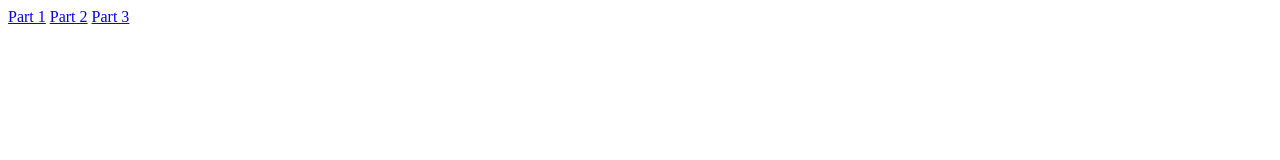
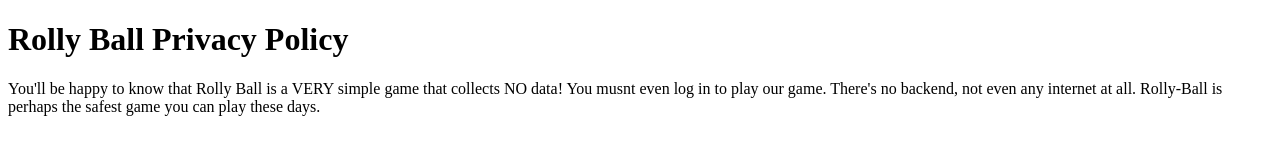
Before and after one commit to Zackagawea/Zackagawea.github.io, a plain HTML site: page index.html in a window 1280 px wide. Drawn offline with Linux system fonts and the light colour scheme.

Commit message:
Add files via upload

```diff
--- a/index.html
+++ b/index.html
@@ -1,10 +1,7 @@
+<!DOCTYPE html>
 <html>
-      <head>
-        <title>Page Title</title>
-      </head>
-      <body>
-        <a href="mypage.html">Part 1</a>
-        <a href="mypage_bootstrap.html">Part 2</a>
-        <a href="form.html">Part 3</a>
-      </body>
-    </html>
+<body>
+<h1>Rolly Ball Privacy Policy </h1>
+<p>You'll be happy to know that Rolly Ball is a VERY simple game that collects NO data! You musnt even log in to play our game. There's no backend, not even any internet at all. Rolly-Ball is perhaps the safest game you can play these days.</p>
+</body>
+</html>
```
